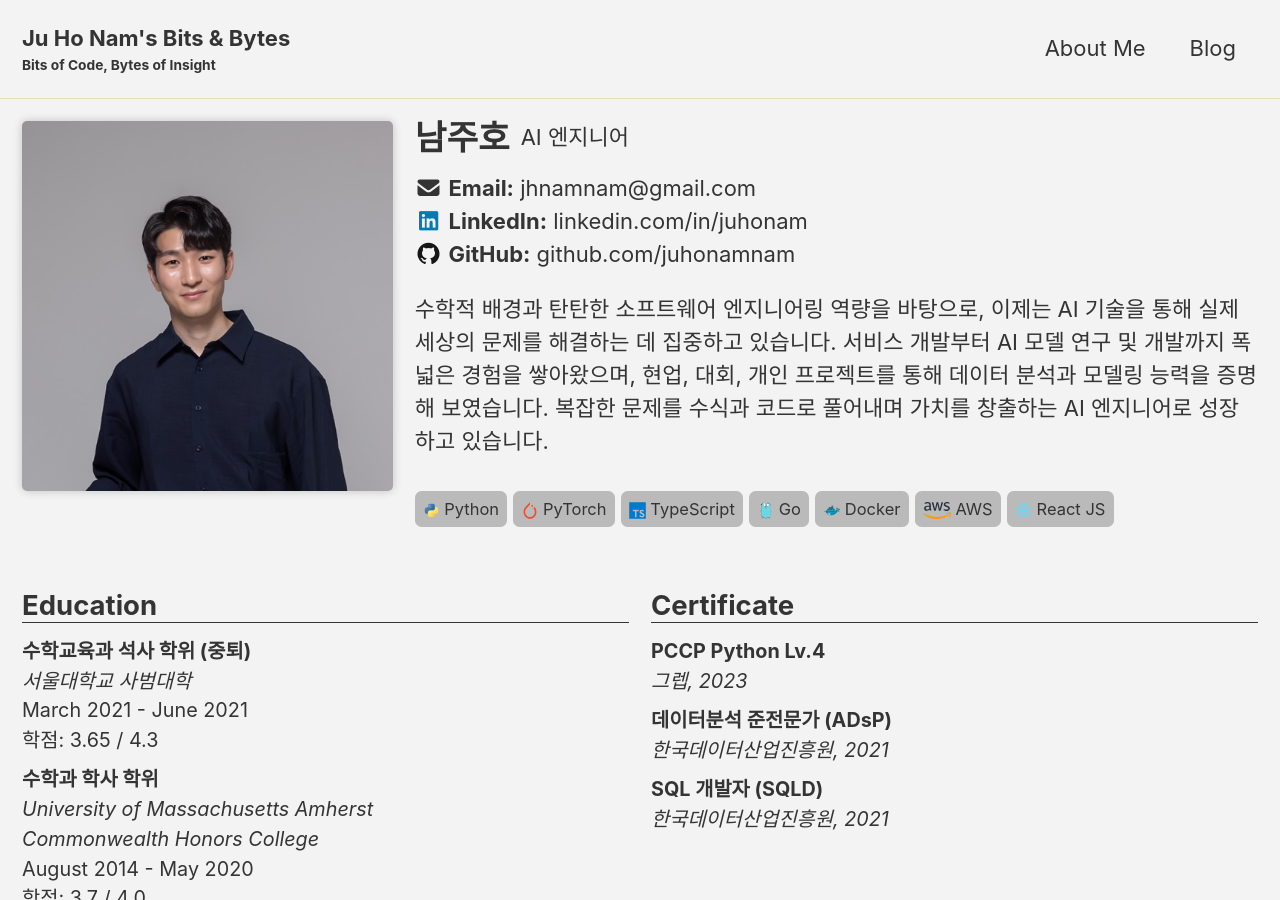
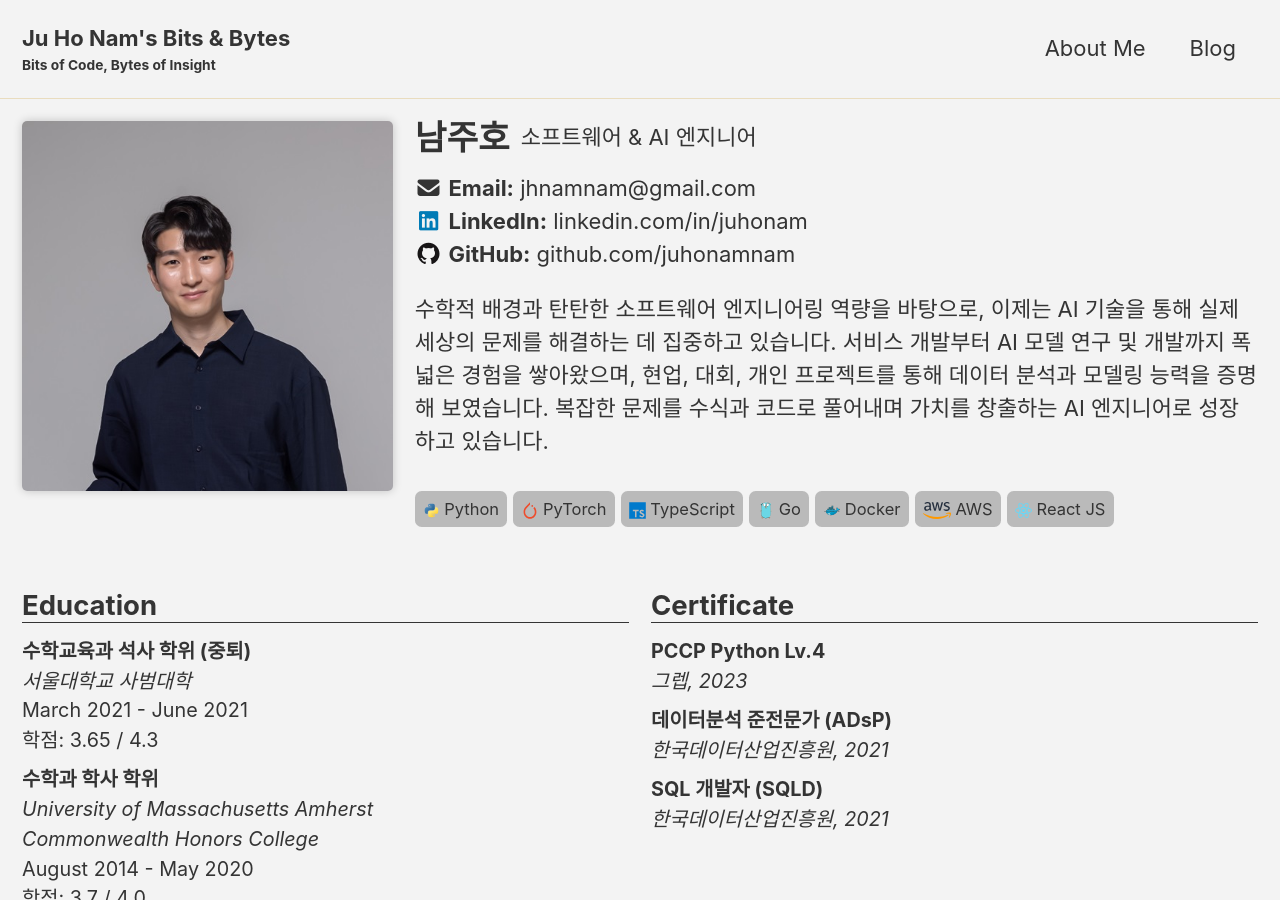
Before and after one commit to juhonamnam/juhonamnam.github.io, a Jekyll site: the page built from resume/index.html, in a window 1280 px wide and 900 px high. Built offline with Jekyll 4.4.1, drawn with Linux system fonts in a browser that asks for light colours; cached includes are drawn as plain includes.

```diff
--- a/_data/about-me/main.yml
+++ b/_data/about-me/main.yml
@@ -22,11 +22,11 @@ name:
   ko : "남주호"
   en : "Ju Ho Nam"
 job_title:
-  ko: "AI 엔지니어"
-  en: "AI Engineer"
+  ko: "소프트웨어 & AI 엔지니어"
+  en: "Software & AI Engineer"
 title:
-  ko: "AI 엔지니어 남주호입니다."
-  en: "Hi, I'm Ju Ho Nam, an AI Engineer passionate about solving complex problems."
+  ko: "소프트웨어 & AI 엔지니어 남주호입니다."
+  en: "Hi, I'm Ju Ho Nam, a Software & AI Engineer passionate about solving complex problems."
 description:
   - type: paragraph
     inner:
--- a/_data/site_info.yml
+++ b/_data/site_info.yml
@@ -1,7 +1,7 @@
 name: "Ju Ho Nam"
 title: "Ju Ho Nam's Bits & Bytes"
 subtitle: "Bits of Code, Bytes of Insight"
-description: "AI 엔지니어 남주호의 개인 웹사이트입니다."
+description: "소프트웨어 & AI 엔지니어 남주호의 개인 웹사이트입니다."
 social_links:
 logo:
 og_image: "/images/og-image.jpg"
--- a/index.html
+++ b/index.html
@@ -4,13 +4,10 @@
 <div class="custom-main-page-hero" role="banner">
   <div class="wrapper">
     <div class="custom-pretitle">
-      AI Engineer
+      Software & AI Engineer
     </div>
     <div class="custom-title">
       Ju Ho Nam
-    </div>
-    <div class="custom-lead">
-      AI & Data & Software
     </div>
     <p>
       <a href="/about-me" class="btn btn--light-outline btn--large">Learn More About Me</a>
```
Also changed, not shown: AGENTS.md (+1 -1 lines), README.md.
